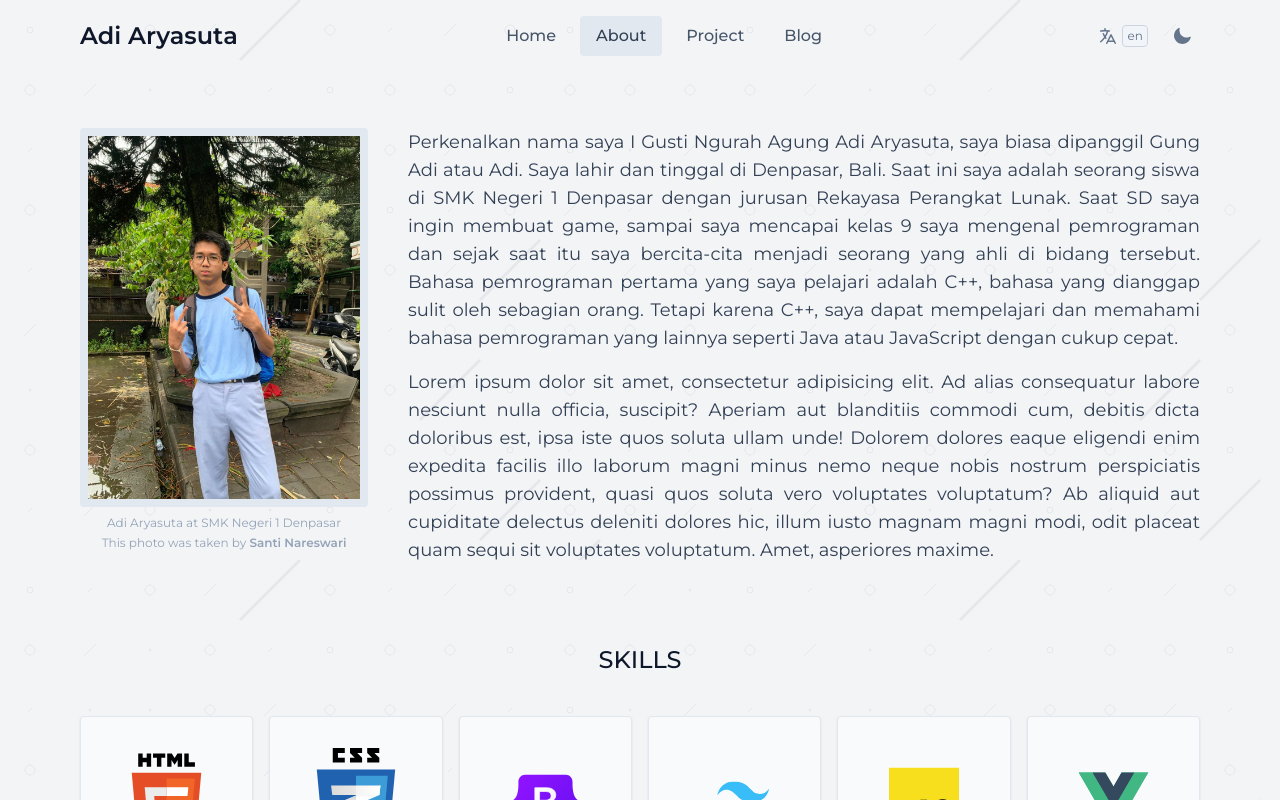
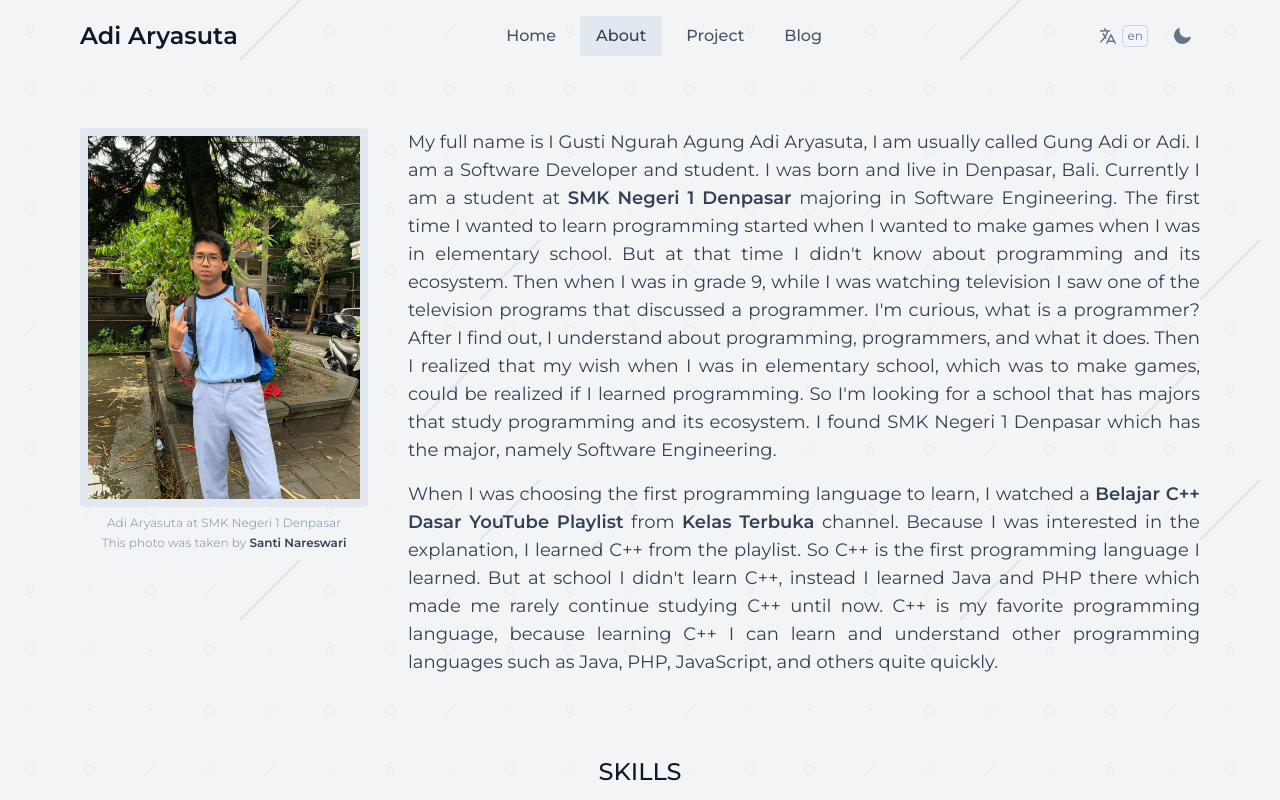
Before and after one commit to adiiaryasutaa/personal-website, a Vue app: page /about in a window 1280 px wide. Shown: the top 800 px of the page. Built offline with nearby package versions, Linux system fonts and the light colour scheme.

Commit message:
Update contents

```diff
--- a/src/data/index.js
+++ b/src/data/index.js
@@ -43,7 +43,7 @@ export const projects = [
 		'src/assets/imgs/projects/rps-game.png',
 		'project.rps-game.title',
 		'project.rps-game.description',
-		['HTML', 'Javascript', 'API', 'TailwindCSS'],
+		['HTML', 'Javascript'],
 		'https://github.com/adiiaryasutaa/rps-game',
 		'https://adiiaryasutaa.github.io/rps-game',
 	),
--- a/src/locales/en.json
+++ b/src/locales/en.json
@@ -12,12 +12,13 @@
   },
   "about": {
     "description": [
-      "Perkenalkan nama saya I Gusti Ngurah Agung Adi Aryasuta, saya biasa dipanggil Gung Adi atau Adi. Saya lahir dan tinggal di Denpasar, Bali. Saat ini saya adalah seorang siswa di SMK Negeri 1 Denpasar dengan jurusan Rekayasa Perangkat Lunak. Saat SD saya ingin membuat game, sampai saya mencapai kelas 9 saya mengenal pemrograman dan sejak saat itu saya bercita-cita menjadi seorang yang ahli di bidang tersebut. Bahasa pemrograman pertama yang saya pelajari adalah C++, bahasa yang dianggap sulit oleh sebagian orang. Tetapi karena C++, saya dapat mempelajari dan memahami bahasa pemrograman yang lainnya seperti Java atau JavaScript dengan cukup cepat.",
-      "Lorem ipsum dolor sit amet, consectetur adipisicing elit. Ad alias consequatur labore nesciunt nulla officia, suscipit? Aperiam aut blanditiis commodi cum, debitis dicta doloribus est, ipsa iste quos soluta ullam unde! Dolorem dolores eaque eligendi enim expedita facilis illo laborum magni minus nemo neque nobis nostrum perspiciatis possimus provident, quasi quos soluta vero voluptates voluptatum? Ab aliquid aut cupiditate delectus deleniti dolores hic, illum iusto magnam magni modi, odit placeat quam sequi sit voluptates voluptatum. Amet, asperiores maxime."
+      "My full name is I Gusti Ngurah Agung Adi Aryasuta, I am usually called Gung Adi or Adi. I am a Software Developer and student. I was born and live in Denpasar, Bali. Currently I am a student at <a class=\"text-slate-700 font-semibold hover:underline dark:text-slate-300\" href=\"https://www.smkn1denpasar.sch.id/\" target=\"_blank\">SMK Negeri 1 Denpasar</a> majoring in Software Engineering. The first time I wanted to learn programming started when I wanted to make games when I was in elementary school. But at that time I didn't know about programming and its ecosystem. Then when I was in grade 9, while I was watching television I saw one of the television programs that discussed a programmer. I'm curious, what is a programmer? After I find out, I understand about programming, programmers, and what it does. Then I realized that my wish when I was in elementary school, which was to make games, could be realized if I learned programming. So I'm looking for a school that has majors that study programming and its ecosystem. I found SMK Negeri 1 Denpasar which has the major, namely Software Engineering.",
+      "When I was choosing the first programming language to learn, I watched a <a class=\"text-slate-700 font-semibold hover:underline dark:text-slate-300\" href=\"https://youtube.com/playlist?list=PLZS-MHyEIRo4Ze0bbGB1WKBSNMPzi-eWI\" target=\"_blank\">Belajar C++ Dasar YouTube Playlist</a> from <a class=\"text-slate-700 font-semibold hover:underline dark:text-slate-300\" href=\"https://www.youtube.com/KelasTerbuka\" target=\"_blank\">Kelas Terbuka</a> channel. Because I was interested in the explanation, I learned C++ from the playlist. So C++ is the first programming language I learned. But at school I didn't learn C++, instead I learned Java and PHP there which made me rarely continue studying C++ until now. C++ is my favorite programming language, because learning C++ I can learn and understand other programming languages such as Java, PHP, JavaScript, and others quite quickly.",
+      "I'm still learning software developer skills. So that I might make mistakes when developing a software. If you want to work with me, want to use my services, or just want to ask me questions, you can contact me through the social media links that I put on the home page."
     ],
     "image-description": [
       "Adi Aryasuta at SMK Negeri 1 Denpasar",
-      "This photo was taken by <a class=\"font-semibold hover:underline hover:text-slate-500\" href=\"https://snstechbali.github.io/santinareswari.github.io/\" target=\"_blank\">Santi Nareswari</a>"
+      "This photo was taken by <a class=\"text-slate-700 font-semibold hover:underline dark:text-slate-300\" href=\"https://snstechbali.github.io/santinareswari.github.io/\" target=\"_blank\">Santi Nareswari</a>"
     ],
     "skill-section-title": "Skills",
     "tool-section-title": "Tools"
@@ -50,7 +51,7 @@
     },
     "reaction-timer": {
       "title": "Reaction Time",
-      "description": "Reaction Timer powered by Vue 3 and TailwindCSS"
+      "description": "Test your reaction speed"
     },
     "hub-pasien": {
       "title": "Hub Pasien",
--- a/src/locales/id.json
+++ b/src/locales/id.json
@@ -12,12 +12,13 @@
   },
   "about": {
     "description": [
-      "Perkenalkan nama saya I Gusti Ngurah Agung Adi Aryasuta, saya biasa dipanggil Gung Adi atau Adi. Saya lahir dan tinggal di Denpasar, Bali. Saat ini saya adalah seorang siswa di SMK Negeri 1 Denpasar dengan jurusan Rekayasa Perangkat Lunak. Saat SD saya ingin membuat game, sampai saya mencapai kelas 9 saya mengenal pemrograman dan sejak saat itu saya bercita-cita menjadi seorang yang ahli di bidang tersebut. Bahasa pemrograman pertama yang saya pelajari adalah C++, bahasa yang dianggap sulit oleh sebagian orang. Tetapi karena C++, saya dapat mempelajari dan memahami bahasa pemrograman yang lainnya seperti Java atau JavaScript dengan cukup cepat.",
-      "Lorem ipsum dolor sit amet, consectetur adipisicing elit. Ad alias consequatur labore nesciunt nulla officia, suscipit? Aperiam aut blanditiis commodi cum, debitis dicta doloribus est, ipsa iste quos soluta ullam unde! Dolorem dolores eaque eligendi enim expedita facilis illo laborum magni minus nemo neque nobis nostrum perspiciatis possimus provident, quasi quos soluta vero voluptates voluptatum? Ab aliquid aut cupiditate delectus deleniti dolores hic, illum iusto magnam magni modi, odit placeat quam sequi sit voluptates voluptatum. Amet, asperiores maxime."
+      "Perkenalkan nama saya I Gusti Ngurah Agung Adi Aryasuta, saya biasa dipanggil Gung Adi atau Adi. Saya adalah seorang Software Developer dan pelajar. Saya lahir dan tinggal di Denpasar, Bali. Saat ini saya adalah seorang siswa di <a class=\"text-slate-700 font-semibold hover:underline dark:text-slate-300\" href=\"https://www.smkn1denpasar.sch.id/\" target=\"_blank\">SMK Negeri 1 Denpasar</a> dengan jurusan Rekayasa Perangkat Lunak. Awal saya ingin menekuni bidang pemrograman dimulai saat saya ingin membuat game saat SD. Tetapi saat itu saya belum mengetahui tentang pemrograman dan ekosistemnya. Kemudian di saat saya kelas 9, saat saya menonton televisi saya melihat salah satu program televisi yang membahas tentang seorang programmer. Saya penasaran, apa itu programmer? Setelah saya mencari tahu, saya mulai paham tentang programming, programmer, dan apa yang dilakukannya. Lalu saya sadar bahwa keinginan saya saat SD yaitu membuat game bisa diwujudkan jika saya mempelajari bidang ini. Sehingga saya mencari sekolah yang memiliki jurusan yang mempelajari pemrograman dan ekosistemnya. Saya menemukan SMK Negeri 1 Denpasar memiliki jurusan tersebut yaitu Rekayasa Perangkat Lunak.",
+      "Saat saya memilih bahasa pemrograman pertama yang saya akan pelajari, saya menonton sebuah <a class=\"text-slate-700 font-semibold hover:underline dark:text-slate-300\" href=\"https://youtube.com/playlist?list=PLZS-MHyEIRo4Ze0bbGB1WKBSNMPzi-eWI\" target=\"_blank\">Playlist YouTube Belajar C++ Dasar</a> dari channel <a class=\"text-slate-700 font-semibold hover:underline dark:text-slate-300\" href=\"https://www.youtube.com/KelasTerbuka\" target=\"_blank\">Kelas Terbuka</a>. Karena saya tertarik dengan penjelasannya, saya memepelajari C++ dari playlist tersebut. Sehingga C++ adalah bahasa pemrograman pertama yang saya pelajari. Tetapi di sekolah tidak mempelajari C++, melainkan mempelajari Java dan PHP yang membuat saya mulai jarang melanjutkan mempelajari C++ sampai saat ini. C++ adalah bahasa pemrograman favorit saya, karena C++ saya dapat mempelajari dan memahami bahasa pemrograman lainnya seperti Java, PHP, JavaScript, dan lainnya dengan cukup cepat.",
+      "Saya masih mempelajari keahlian-keahlian Software Developer. Sehingga saya mungkin dapat membuat kesalahan-kesalahan saat pengembangan sebuah Software. Jika teman-teman ingin bekerja sama dengan saya, ingin menggunakan jasa saya, atau sekedar ingin bertanya-tanya pada saya, teman-teman dapat menghubungi saya melalui tautan atau link media sosial yang saya cantumkan pada halaman beranda atau Home."
     ],
     "image-description": [
       "Adi Aryasuta di SMK Negeri 1 Denpasar",
-      "Poto ini dipotret oleh <a class=\"font-semibold hover:underline hover:text-slate-500\" href=\"https://snstechbali.github.io/santinareswari.github.io/\" target=\"_blank\">Santi Nareswari</a>"
+      "Poto ini dipotret oleh <a class=\"text-slate-700 font-semibold hover:underline dark:text-slate-300\" href=\"https://snstechbali.github.io/santinareswari.github.io/\" target=\"_blank\">Santi Nareswari</a>"
     ],
     "skill-section-title": "Keahlian",
     "tool-section-title": "Alat"
```
